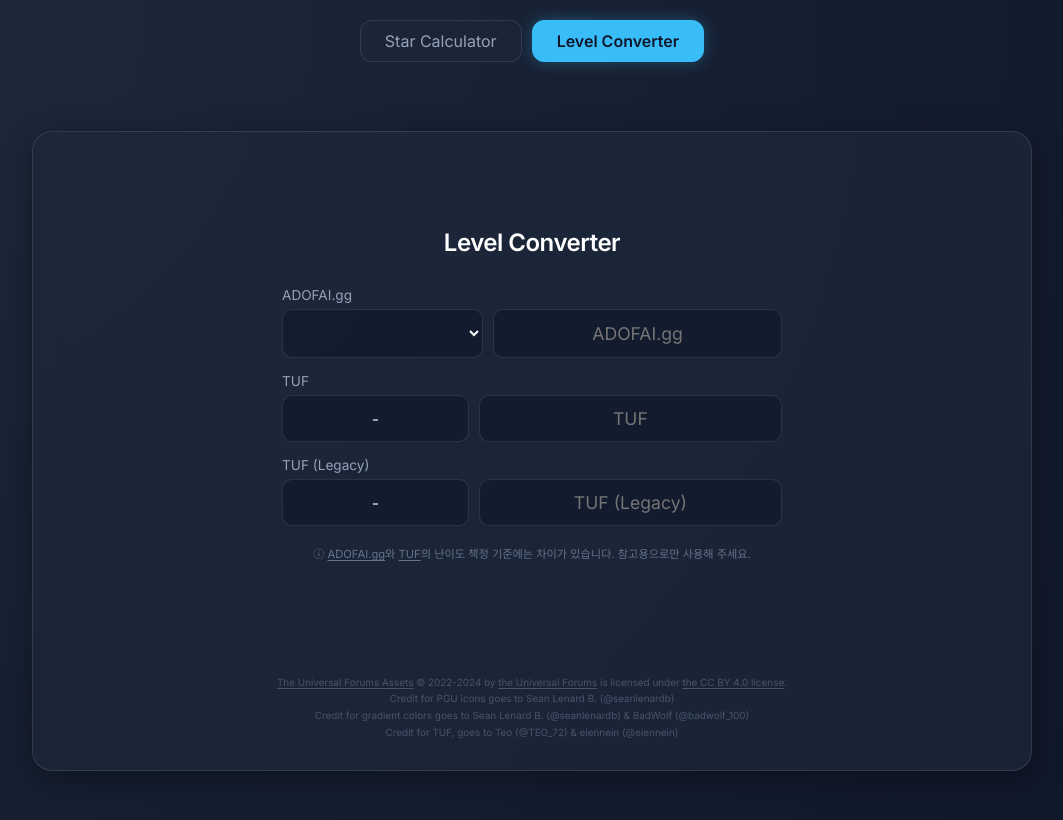
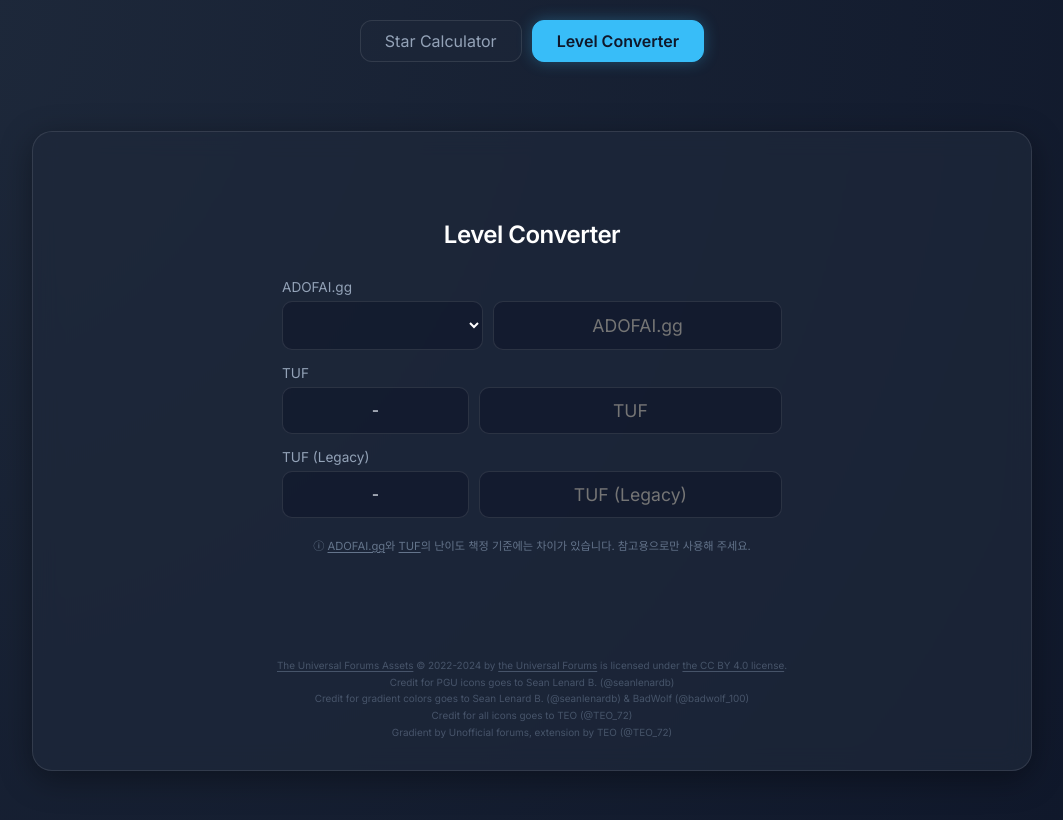
Before and after one commit to TeoooKR/adofai-tools, a plain HTML site: page index.html in a window 1280 px wide. Both pictures are taken after a click on the button "Level Converter". Shown: the whole page, without its empty margins (108-1171 px from the left). Drawn offline with Linux system fonts and the light colour scheme.

Commit message:
update credit

```diff
--- a/index.html
+++ b/index.html
@@ -166,7 +166,9 @@
 					<p class="small-text">Credit for PGU icons goes to Sean Lenard B. (@seanlenardb)</p>
 					<p class="small-text">Credit for gradient colors goes to Sean Lenard B. (@seanlenardb) & BadWolf
 						(@badwolf_100)</p>
-					<p class="small-text">Credit for TUF, goes to Teo (@TEO_72) & eiennein (@eiennein)</p>
+					<p class="small-text">Credit for all icons goes to TEO (@TEO_72)</p>
+					<p class="small-text">Gradient by Unofficial forums, extension by TEO (@TEO_72)</p>
+
 				</div>
 			</div>
 		</div>
```
Also changed, not shown: 1 other file.
